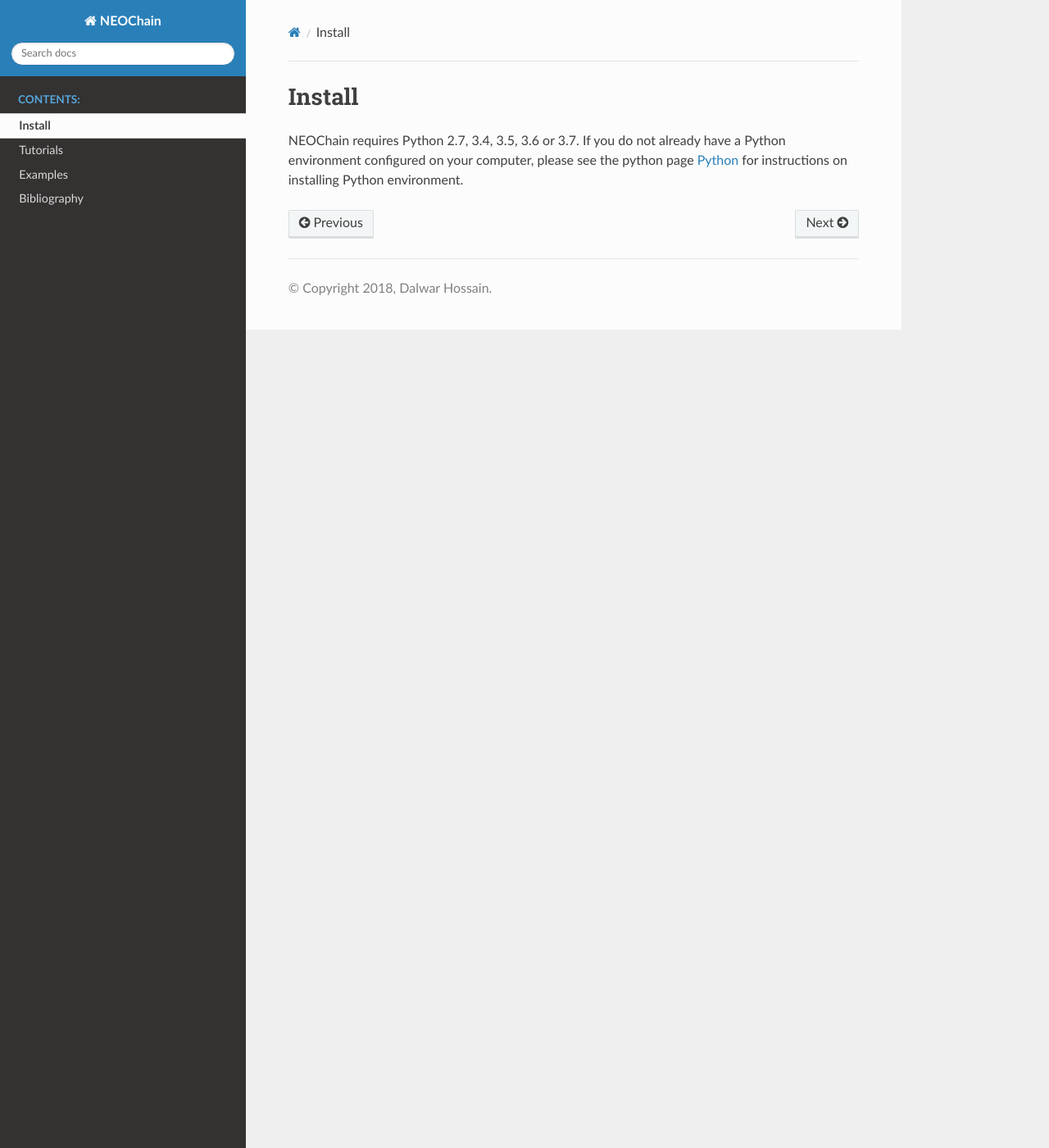
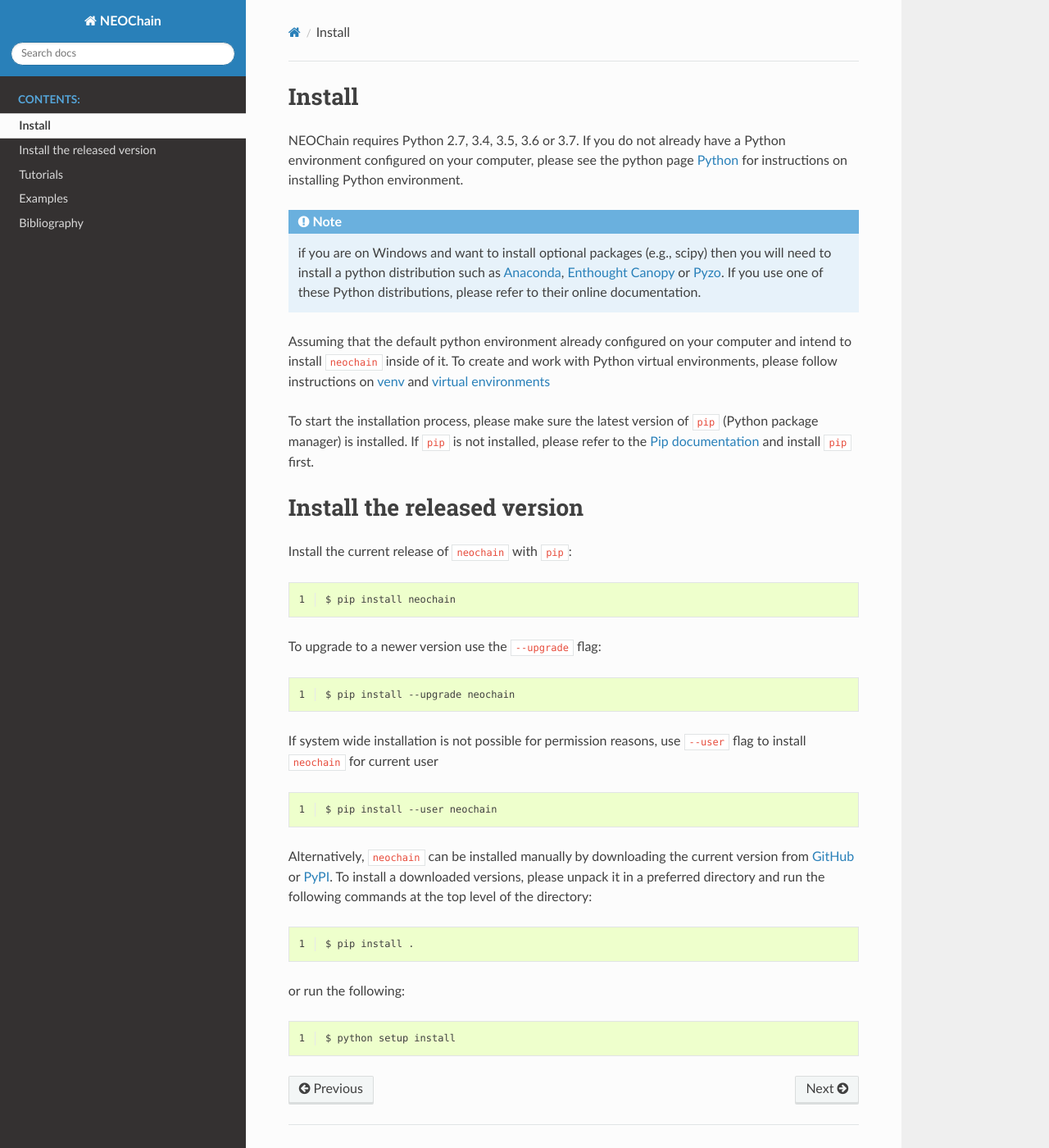
Before and after one commit to dalwar23/neochain, a Sphinx documentation site: the page built from docs/source/install.rst, in a window 1280 px wide and 1400 px high. Shown: the whole window at 82% size. Built offline with Sphinx 7.4.7 and the Read the Docs theme 2.0.0, drawn with Linux system fonts in a browser that asks for light colours.

Commit message:
documentation update

```diff
--- a/docs/source/index.rst
+++ b/docs/source/index.rst
@@ -1,7 +1,7 @@
 Welcome to `NEOChain <https://www.neochain.readthedocs.io>`_
 ============================================================
 
-NEOChain (neochain) is a Network Evolution Observation library for Blockchain networks. This specially designed `python` library
+NEOChain (``neochain``) is a Network Evolution Observation library for Blockchain networks. This specially designed `python` library
 can provide tools to detect community structures in massive networks like **Blockchain** and also capable of merging one or
 more timed snapshot of transaction data into one large snapshot without losing any nodes to better understand the evolution of
 the network.
--- a/docs/source/install.rst
+++ b/docs/source/install.rst
@@ -3,8 +3,56 @@
 NEOChain requires Python 2.7, 3.4, 3.5, 3.6 or 3.7. If you do not already have a Python environment configured on your
 computer, please see the python page `Python <https://www.python.org>`_ for instructions on installing Python environment.
 
-.. :note::
+.. note::
+   if you are on Windows and want to install optional packages (e.g., scipy) then you will need to install a python
+   distribution such as `Anaconda <https://www.anaconda.com>`_, `Enthought Canopy <https://www.enthought.com/product/canopy>`_
+   or `Pyzo <https://www.pyzo.org>`_. If you use one of these Python distributions, please refer to their online documentation.
 
-   if you are on Windows and want to install optional packages (e.g., scipy) then you will need to install a python
-   distribution such as `Anaconda <https://www.anaconda.com>`_ `Enthought Canopy <https://www.enthought.com/product/canopy>`_
-   or `Pyzo <https://www.pyzo.org>`_. If you use one of these Python distributions, please refer to their online documentation.
+Assuming that the default python environment already configured on your computer and intend to install ``neochain`` inside
+of it. To create and work with Python virtual environments, please follow instructions on
+`venv <https://docs.python.org/3/library/venv.html>`_ and `virtual environments <http://docs.python-guide.org/en/latest/dev/virtualenvs/>`_
+
+To start the installation process, please make sure the latest version of ``pip`` (Python package manager) is installed.
+If ``pip`` is not installed, please refer to the `Pip documentation <https://pip.pypa.io/en/stable/installing/>`_ and
+install ``pip`` first.
+
+Install the released version
+============================
+Install the current release of ``neochain`` with ``pip``:
+
+.. code-block::
+   :linenos:
+
+   $ pip install neochain
+
+To upgrade to a newer version use the ``--upgrade`` flag:
+
+.. code-block::
+   :linenos:
+
+   $ pip install --upgrade neochain
+
+If system wide installation is not possible for permission reasons, use ``--user`` flag to install ``neochain`` for current
+user
+
+.. code-block::
+   :linenos:
+
+   $ pip install --user neochain
+
+Alternatively, ``neochain`` can be installed manually by downloading the current version from
+`GitHub <https://github.com/dharif23/neochain>`_ or `PyPI <https://pypi.org/project/neochain/>`_.
+To install a downloaded versions, please unpack it in a preferred directory and run the following commands at the top
+level of the directory:
+
+.. code-block::
+   :linenos:
+
+   $ pip install .
+
+or run the following:
+
+.. code-block::
+   :linenos:
+
+   $ python setup install
```
Also changed, not shown: 8 other files.
